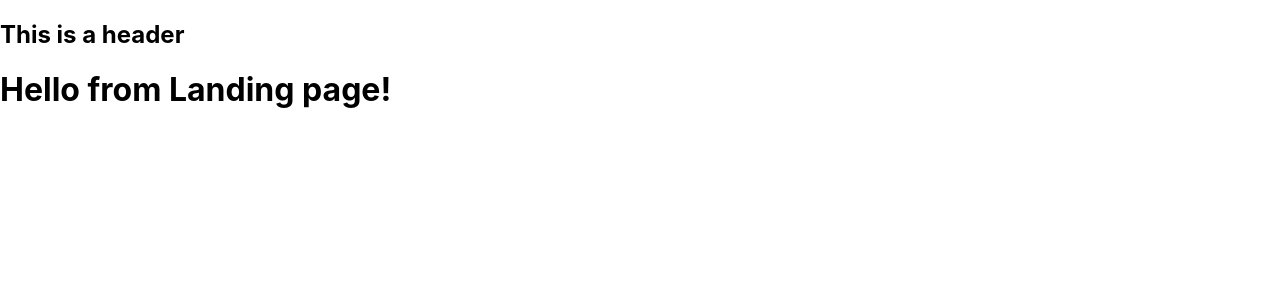
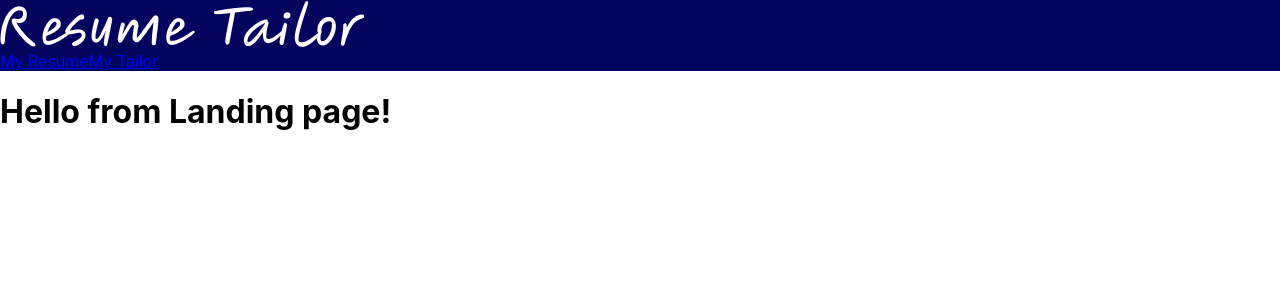
Before and after one commit to HuanLi1008/resume_tailor_client, a React (Create React App) app: page / in a window 1280 px wide. Shown: the top 300 px of the page. Built offline with nearby package versions, Linux system fonts and the light colour scheme.

Commit message:
set up dom structure of header

```diff
--- a/src/components/Header/Header.js
+++ b/src/components/Header/Header.js
@@ -1,8 +1,14 @@
-
+import "./Header.scss";
+import logo from '../../assets/logos/logo.png';
+import { Link, NavLink } from "react-router-dom";
 export default function Header(){
     return(
-        <nav>
-            <h1>This is a header</h1>
+        <nav className="nav-bar">
+            <Link className="nav-bar__logo" to={"/"}><img src={logo} alt="resume tailor logo"></img></Link>
+            <div className="nav-bar__link">
+                <NavLink to={"/resume"}>My Resume</NavLink>
+                <NavLink to={"/tailor"}>My Tailor</NavLink>
+            </div>
         </nav>
     )
 }
--- a/src/components/Header/Header.scss
+++ b/src/components/Header/Header.scss
@@ -0,0 +1,5 @@
+@use "../../styles/partials/variables.scss" as *;
+
+.nav-bar{
+    background-color: $Dark-Color;
+}
```
Also changed, not shown: src/styles/partials/mixin.scss (added, +21 -0 lines), src/assets/logos/Resume Tailor.png (added), src/assets/logos/logo.png (added).
